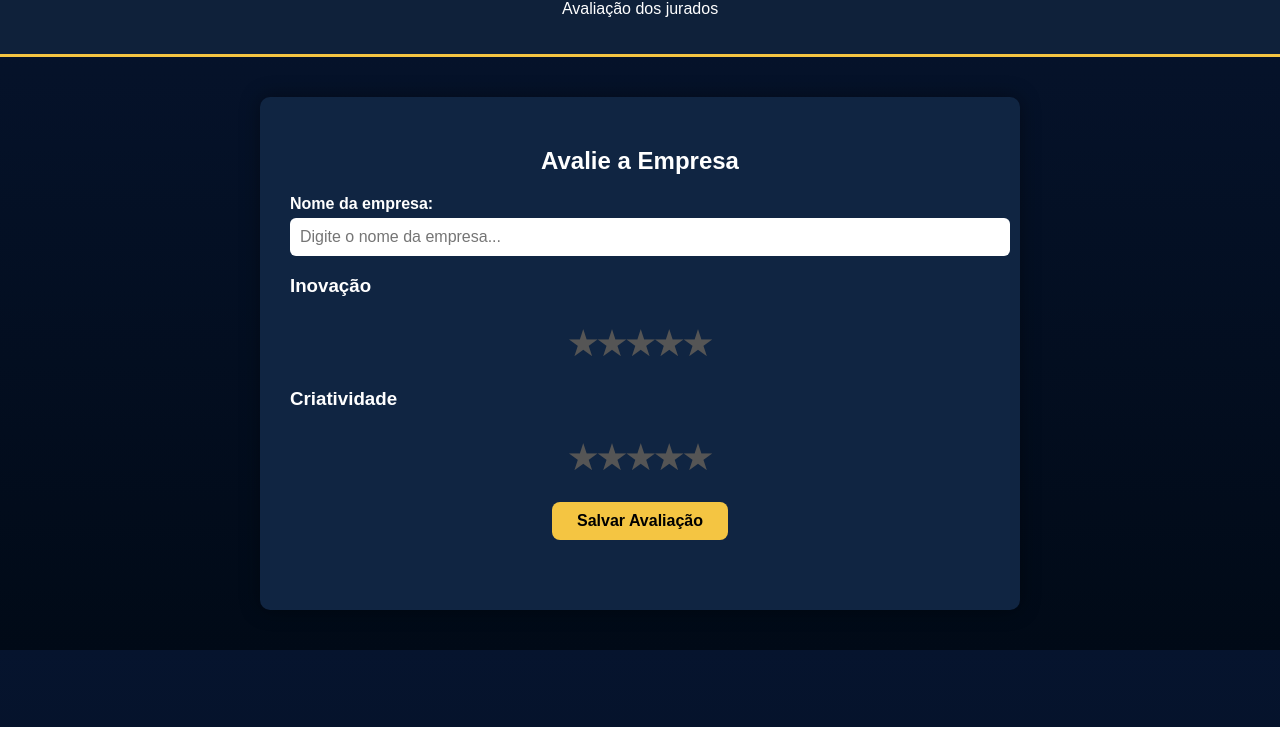
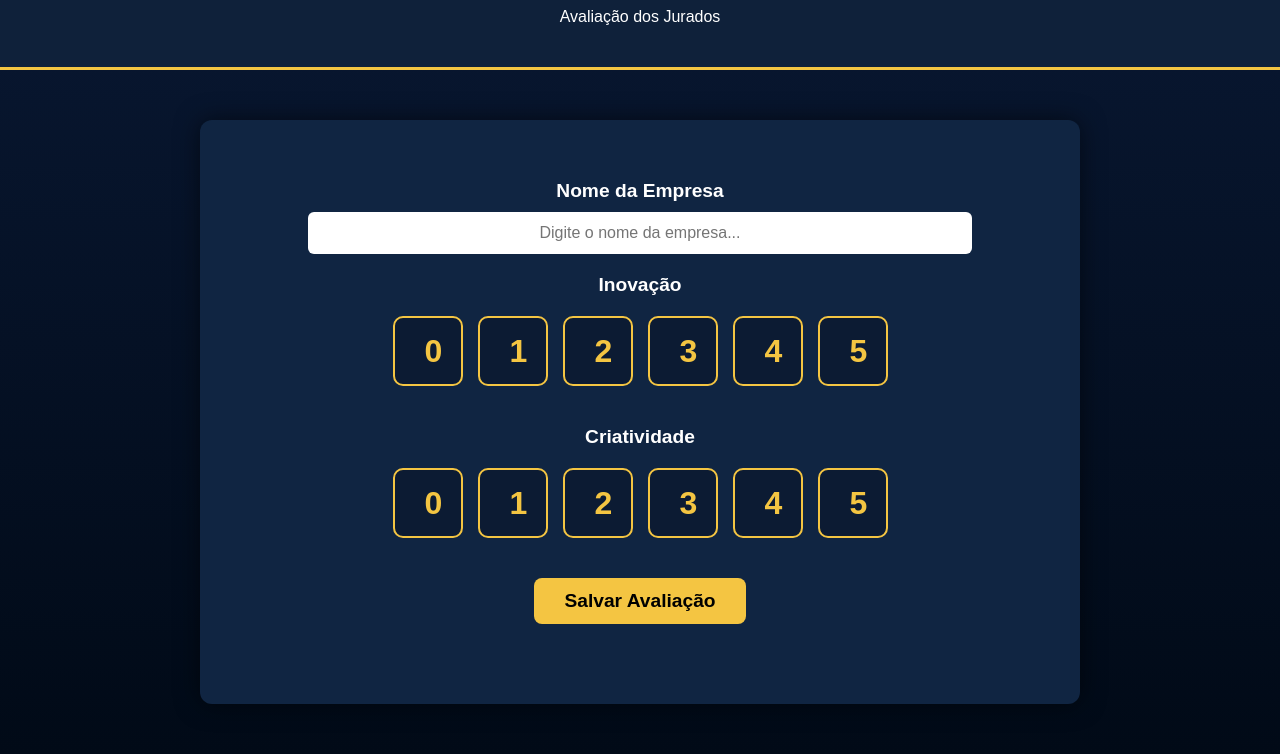
Before and after one commit to feelipe001/aprendiz-de-sucesso, a plain HTML site: page index.html in a window 1280 px wide. Shown: the part 73-827 px from the top of the page. Before the commit the page ends 800 px from the top, so only its background shows below. Drawn offline with Linux system fonts and the light colour scheme.

Commit message:
Refactor index.html for improved styling and structure

```diff
--- a/index.html
+++ b/index.html
@@ -6,93 +6,91 @@
 <title>Aprendiz de Sucesso</title>
 <style>
   body {
-    background: linear-gradient(180deg, #06142e 0%, #010a17 100%);
+    background: linear-gradient(180deg, #091833 0%, #010a17 100%);
     font-family: 'Poppins', sans-serif;
     color: #fff;
     margin: 0;
     padding: 0;
+    text-align: center;
   }
 
   header {
     background: #0f213a;
-    text-align: center;
-    padding: 20px 10px;
+    padding: 25px 10px;
     border-bottom: 3px solid #f4c542;
   }
 
   header h1 {
     margin: 0;
     color: #f4c542;
-    font-size: 2rem;
+    font-size: 2.2rem;
   }
 
   .container {
-    max-width: 700px;
-    margin: 40px auto;
+    max-width: 800px;
+    margin: 50px auto;
     background: #102542;
-    padding: 30px;
-    border-radius: 10px;
-    box-shadow: 0 0 20px #00000066;
-  }
-
-  h2 {
-    text-align: center;
-    margin-bottom: 20px;
+    padding: 40px;
+    border-radius: 12px;
+    box-shadow: 0 0 25px #00000088;
   }
 
   label {
     display: block;
-    margin: 10px 0 5px;
+    margin: 20px 0 10px;
+    font-size: 1.2rem;
     font-weight: 600;
   }
 
   input[type="text"] {
-    width: 100%;
-    padding: 10px;
+    width: 80%;
+    padding: 12px;
     border: none;
     border-radius: 6px;
     font-size: 1rem;
+    text-align: center;
   }
 
-  .rating {
+  .nota-box {
     display: flex;
     justify-content: center;
-    margin: 10px 0 20px;
+    gap: 15px;
+    margin: 20px 0 40px;
   }
 
-  .rating input {
-    display: none;
+  .nota-btn {
+    background: #0c1b33;
+    border: 2px solid #f4c542;
+    color: #f4c542;
+    font-size: 2rem;
+    width: 70px;
+    height: 70px;
+    border-radius: 10px;
+    cursor: pointer;
+    transition: 0.3s;
+    font-weight: bold;
   }
 
-  .rating label {
-    font-size: 2rem;
-    color: #555;
-    cursor: pointer;
-    transition: 0.2s;
-  }
-
-  .rating input:checked ~ label,
-  .rating label:hover,
-  .rating label:hover ~ label {
-    color: #f4c542;
+  .nota-btn:hover, .nota-btn.selected {
+    background: #f4c542;
+    color: #0c1b33;
+    transform: scale(1.1);
   }
 
   button {
     background: #f4c542;
     border: none;
-    padding: 10px 25px;
-    font-size: 1rem;
+    padding: 12px 30px;
+    font-size: 1.2rem;
     border-radius: 8px;
     cursor: pointer;
     transition: 0.3s;
-    display: block;
-    margin: 0 auto;
     color: #000;
     font-weight: bold;
   }
 
   button:hover {
-    background: #ffe074;
+    background: #ffe075;
   }
 
   .resultados {
@@ -100,51 +98,56 @@
   }
 
   .empresa-item {
-    background: #0c1b33;
-    padding: 15px;
-    border-radius: 6px;
-    margin-bottom: 10px;
+    background: #0b1730;
+    padding: 20px;
+    border-radius: 8px;
+    margin: 10px auto;
+    max-width: 500px;
+    border: 2px solid #f4c542;
   }
 
   .empresa-item h3 {
-    margin: 0 0 5px;
+    margin: 0 0 10px;
     color: #f4c542;
   }
 
-  .nota {
-    font-size: 0.95rem;
+  .nota-grande {
+    font-size: 2rem;
+    font-weight: bold;
+    margin: 5px 0;
   }
+
 </style>
 </head>
 <body>
 
 <header>
   <h1>Aprendiz de Sucesso</h1>
-  <p>Avaliação dos jurados</p>
+  <p>Avaliação dos Jurados</p>
 </header>
 
 <div class="container">
-  <h2>Avalie a Empresa</h2>
-
-  <label>Nome da empresa:</label>
+  <label>Nome da Empresa</label>
   <input type="text" id="empresa" placeholder="Digite o nome da empresa...">
 
-  <h3>Inovação</h3>
-  <div class="rating" id="inovacao">
-    <input type="radio" name="inovacao" id="i5" value="5"><label for="i5">★</label>
-    <input type="radio" name="inovacao" id="i4" value="4"><label for="i4">★</label>
-    <input type="radio" name="inovacao" id="i3" value="3"><label for="i3">★</label>
-    <input type="radio" name="inovacao" id="i2" value="2"><label for="i2">★</label>
-    <input type="radio" name="inovacao" id="i1" value="1"><label for="i1">★</label>
+  <label>Inovação</label>
+  <div class="nota-box" id="inovacao">
+    <button class="nota-btn">0</button>
+    <button class="nota-btn">1</button>
+    <button class="nota-btn">2</button>
+    <button class="nota-btn">3</button>
+    <button class="nota-btn">4</button>
+    <button class="nota-btn">5</button>
   </div>
 
-  <h3>Criatividade</h3>
-  <div class="rating" id="criatividade">
-    <input type="radio" name="criatividade" id="c5" value="5"><label for="c5">★</label>
-    <input type="radio" name="criatividade" id="c4" value="4"><label for="c4">★</label>
-    <input type="radio" name="criatividade" id="c3" value="3"><label for="c3">★</label>
-    <input type="radio" name="criatividade" id="c2" value="2"><label for="c2">★</label>
-    <input type="radio" name="criatividade" id="c1" value="1"><label for="c1">★</label>
+  <label>Criatividade</label>
+  <div class="nota-box" id="criatividade">
+    <button class="nota-btn">0</button>
+    <button class="nota-btn">1</button>
+    <button class="nota-btn">2</button>
+    <button class="nota-btn">3</button>
+    <button class="nota-btn">4</button>
+    <button class="nota-btn">5</button>
   </div>
 
   <button onclick="salvarAvaliacao()">Salvar Avaliação</button>
@@ -153,14 +156,31 @@
 </div>
 
 <script>
+let notaInovacao = null;
+let notaCriatividade = null;
+
+document.querySelectorAll('#inovacao .nota-btn').forEach(btn => {
+  btn.addEventListener('click', () => {
+    document.querySelectorAll('#inovacao .nota-btn').forEach(b => b.classList.remove('selected'));
+    btn.classList.add('selected');
+    notaInovacao = btn.textContent;
+  });
+});
+
+document.querySelectorAll('#criatividade .nota-btn').forEach(btn => {
+  btn.addEventListener('click', () => {
+    document.querySelectorAll('#criatividade .nota-btn').forEach(b => b.classList.remove('selected'));
+    btn.classList.add('selected');
+    notaCriatividade = btn.textContent;
+  });
+});
+
 function salvarAvaliacao() {
   const nome = document.getElementById('empresa').value;
-  const inovacao = document.querySelector('input[name="inovacao"]:checked');
-  const criatividade = document.querySelector('input[name="criatividade"]:checked');
   const resultados = document.getElementById('resultados');
 
-  if (!nome || !inovacao || !criatividade) {
-    alert('Preencha todos os campos antes de salvar!');
+  if (!nome || notaInovacao === null || notaCriatividade === null) {
+    alert('Preencha todos os campos e notas!');
     return;
   }
 
@@ -168,13 +188,16 @@ function salvarAvaliacao() {
   empresaDiv.classList.add('empresa-item');
   empresaDiv.innerHTML = `
     <h3>${nome}</h3>
-    <p class="nota">Inovação: ${inovacao.value} ★</p>
-    <p class="nota">Criatividade: ${criatividade.value} ★</p>
+    <p class="nota-grande">Inovação: ${notaInovacao}</p>
+    <p class="nota-grande">Criatividade: ${notaCriatividade}</p>
   `;
   resultados.appendChild(empresaDiv);
 
+  // Limpar para próxima empresa
   document.getElementById('empresa').value = '';
-  document.querySelectorAll('input[type=radio]').forEach(r => r.checked = false);
+  document.querySelectorAll('.nota-btn').forEach(b => b.classList.remove('selected'));
+  notaInovacao = null;
+  notaCriatividade = null;
 }
 </script>
 
```
